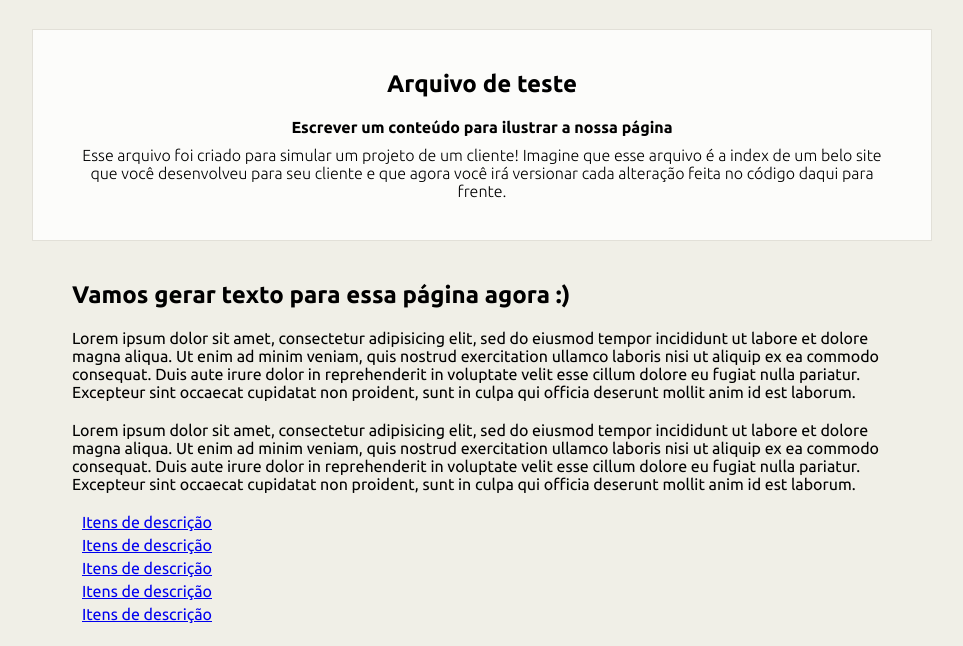
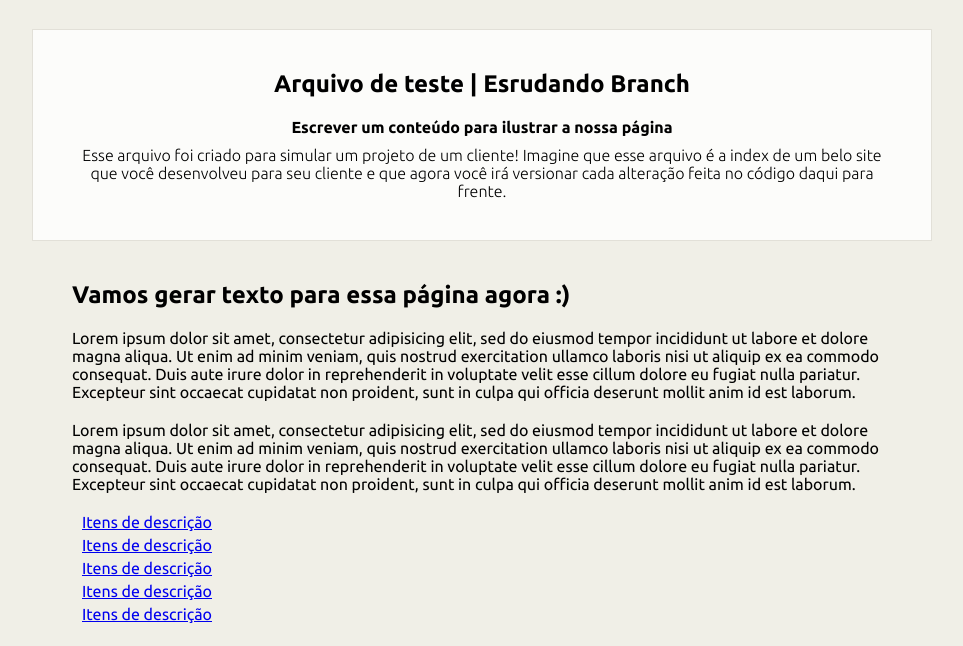
Before and after one commit to sebastiaochita/CLI_GITWORKFLOW, a plain HTML site: page index.html in a window 1280 px wide. Shown: the part 154-800 px from the top of the page, without its empty margins (158-1121 px from the left). Drawn offline with Linux system fonts and the light colour scheme.

Commit message:
Conteudo de teste alterado OK

```diff
--- a/index.html
+++ b/index.html
@@ -18,7 +18,7 @@
 
 		<article class="main_article">
 			<header>
-				<h2>Arquivo de teste</h2>
+				<h2>Arquivo de teste | Esrudando Branch</h2>
 				<p class="tagline">Escrever um conteúdo para ilustrar a nossa página</p>
 			</header>
 			<p>Esse arquivo foi criado para simular um projeto de um cliente! Imagine que esse arquivo é a index de um belo site que você desenvolveu para seu cliente e que agora você irá versionar cada alteração feita no código daqui para frente.</p>
```
